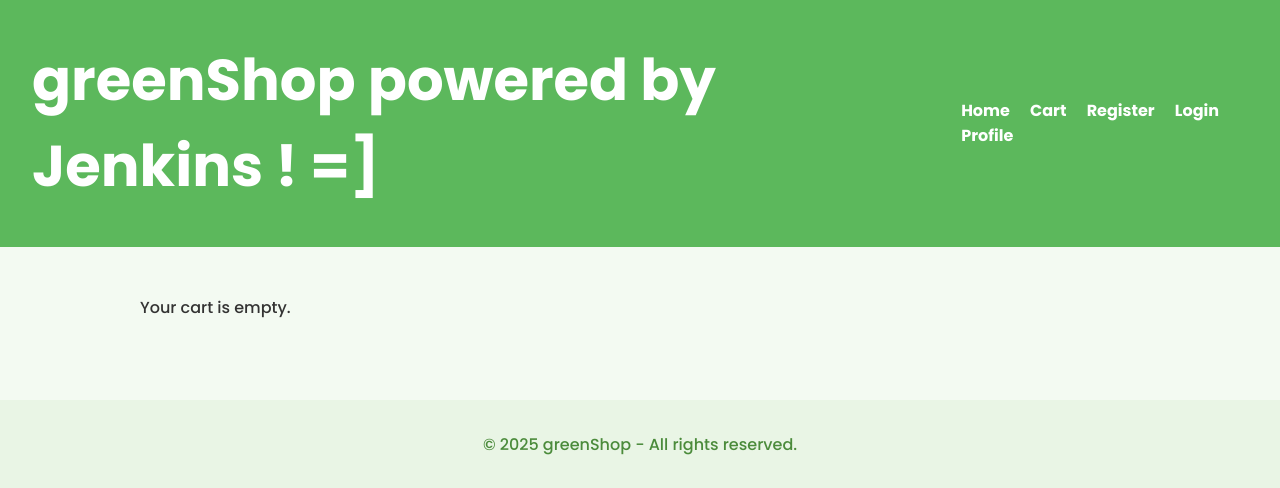
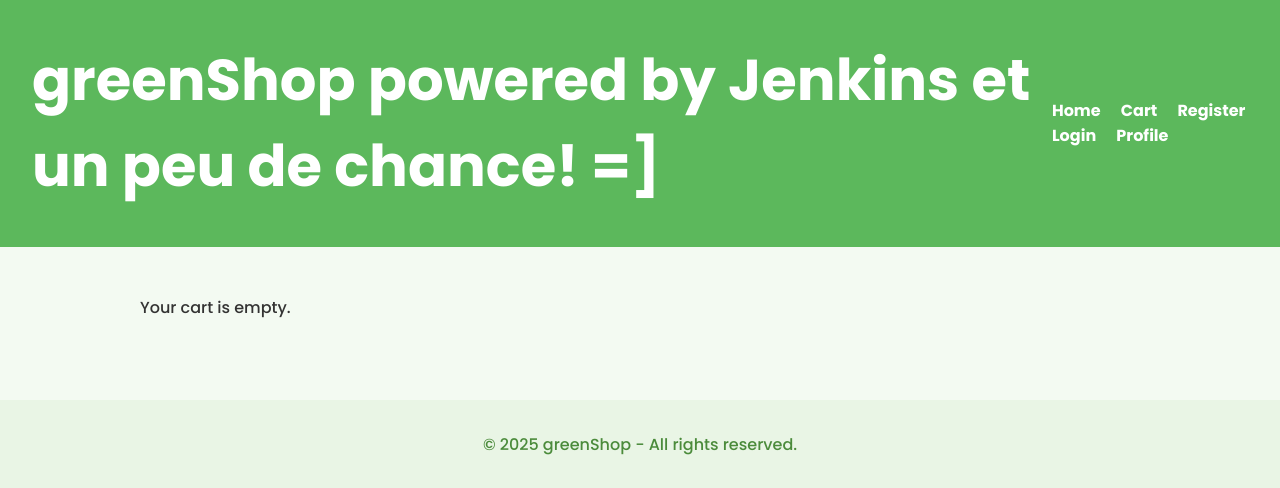
Before and after one commit to NTAccess/Greenshop, a PHP site: page /cart.php in a window 1280 px wide. Shown: the top 488 px of the page. Run offline with PHP 8.4, Linux system fonts and the light colour scheme.

Commit message:
retest php2

```diff
--- a/greenshop-web/src/header.php
+++ b/greenshop-web/src/header.php
@@ -7,7 +7,7 @@
 </head>
 <body>
     <header>
-        <h1><a href="index.php">greenShop powered by Jenkins ! =]</a></h1>
+        <h1><a href="index.php">greenShop powered by Jenkins et un peu de chance! =]</a></h1>
         <nav>
             <a href="index.php">Home</a>
             <a href="cart.php">Cart</a>
```
